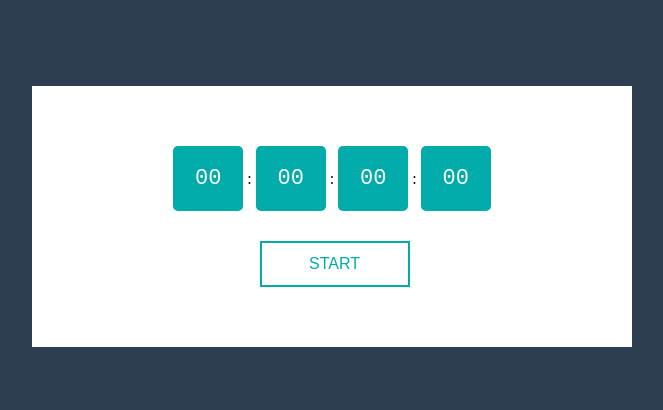
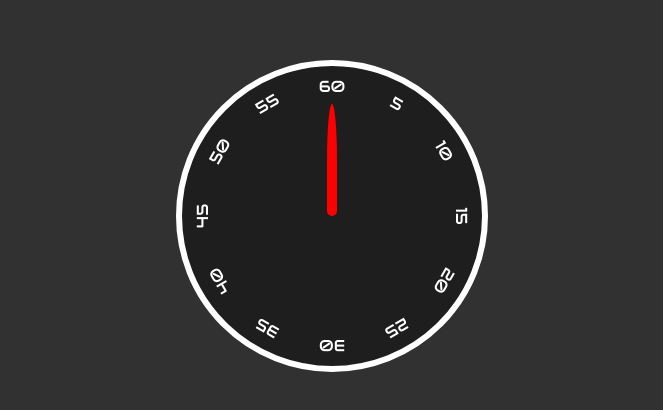
Before and after one commit to Zack1808/stopwatch, a React (Create React App) app: page / in a window 1280 px wide. Shown: the part 184-594 px from the top of the page, without its empty margins (308-971 px from the left). Built offline with nearby package versions, Linux system fonts and the light colour scheme.

Commit message:
Created new clock component

```diff
--- a/public/index.html
+++ b/public/index.html
@@ -2,14 +2,14 @@
 <html lang="en">
   <head>
     <meta charset="utf-8" />
-    <link rel="icon" href="%PUBLIC_URL%/favicon.ico" />
+    <link rel="icon" href="%PUBLIC_URL%/stopwatch.png" />
     <meta name="viewport" content="width=device-width, initial-scale=1" />
     <meta name="theme-color" content="#000000" />
     <meta
       name="description"
       content="Web site created using create-react-app"
     />
-    <link rel="apple-touch-icon" href="%PUBLIC_URL%/logo192.png" />
+    <link rel="apple-touch-icon" href="%PUBLIC_URL%/stopwatch.png" />
     <!--
       manifest.json provides metadata used when your web app is installed on a
       user's mobile device or desktop. See https://developers.google.com/web/fundamentals/web-app-manifest/
--- a/src/components/App.js
+++ b/src/components/App.js
@@ -1,84 +1,74 @@
-import React, { useState } from 'react';
+import React, { useState } from "react";
 
 // Importing the costume made components
-import Button from './Button';
-import DisplayClock from './DisplayClock';
+import Button from "./Button";
+import DisplayClock from "./DisplayClock";
 
 // Importing the style file
-import '../css/App.css';
+import "../css/App.css";
 
 // Creating the App component
 const App = () => {
-
-    const [time, setTime] = useState({ms: 0, s: 0, m: 0, h: 0});
+  const [time, setTime] = useState({ ms: 0, s: 0, m: 0, h: 0 });
   const [interv, setInterv] = useState();
-    const [status, setStatus] = useState(false)
-    const [stopButtonPressed, setStopButtonPressed] = useState(false)
+  const [status, setStatus] = useState(false);
+  const [stopButtonPressed, setStopButtonPressed] = useState(false);
 
   // Temporary variables that store the current time
-    var timeMs = time.ms, timeS = time.s, timeM = time.m, timeH = time.h;
+  var timeMs = time.ms,
+    timeS = time.s,
+    timeM = time.m,
+    timeH = time.h;
 
   // Funciton that starts the timer
   const start = () => {
     timerRunnign();
     setInterv(setInterval(timerRunnign, 10));
-        setStatus(true)
+    setStatus(true);
     setStopButtonPressed(false);
-    }
+  };
 
   // Function that stops the timer
   const stop = () => {
-        clearInterval(interv)
-        setStopButtonPressed(true)
-    }
+    clearInterval(interv);
+    setStopButtonPressed(true);
+  };
 
   // Function that resets the timer to 0
   const reset = () => {
-        setTime({ms: 0, s: 0, m: 0, h: 0});
+    setTime({ ms: 0, s: 0, m: 0, h: 0 });
     clearInterval(interv);
     setStatus(false);
-        setStopButtonPressed(false)
-    }
+    setStopButtonPressed(false);
+  };
 
   // Function that increases the timers value
   const timerRunnign = () => {
-        if(timeM === 60) {
+    if (timeM === 60) {
       timeH++;
-            timeM = 0
+      timeM = 0;
     }
-        if(timeS === 60) {
+    if (timeS === 60) {
       timeM++;
-            timeS = 0
+      timeS = 0;
     }
-        if(timeMs === 100) {
+    if (timeMs === 100) {
       timeS++;
-            timeMs = 0
+      timeMs = 0;
     }
     timeMs++;
-        return setTime({h: timeH, m: timeM, s: timeS, ms: timeMs})
-    }
+    return setTime({ h: timeH, m: timeM, s: timeS, ms: timeMs });
+  };
 
   return (
     <div className="main-section">
       <div className="clock-holder">
         <div className="stopwatch">
-                    <DisplayClock time={time} />
-                    {
-                        status ?
-                        (
-                            <div>
-                                <Button text={stopButtonPressed ? "resume": "stop"} color="blue" handleOperation={stopButtonPressed ? start : stop} />
-                                <Button text="reset " color="red" handleOperation={reset} />
-                            </div>
-                        ) :
-                        (
-                            <Button text="start" color="green" handleOperation={start} />
-                        )
-                    }
+          <DisplayClock time={time} test={start} />
         </div>
       </div>
     </div>
-    )
-}
+  );
+};
 
 export default App;
--- a/src/components/DisplayClock.js
+++ b/src/components/DisplayClock.js
@@ -1,18 +1,62 @@
-import React from 'react';
+import React from "react";
 
 // Importing the style file
 import "../css/DisplayClock.css";
 
 // Creating the DisplayClock component;
-const DisplayClock = ({ time }) => {
-    return (
-        <div>
-            <span>{(time.h >= 10) ? time.h : "0" + time.h}</span>&nbsp;:&nbsp;
-            <span>{(time.m >= 10) ? time.m : "0" + time.m}</span>&nbsp;:&nbsp;
-            <span>{(time.s >= 10) ? time.s : "0" + time.s}</span>&nbsp;:&nbsp;
-            <span>{(time.ms >= 10) ? time.ms : "0" + time.ms}</span>
+const DisplayClock = ({ time, test }) => {
+  return (
+    <div className="clock">
+      <div className="numbers">
+        <div className="number" style={{ "--i": 5 }}>
+          5
         </div>
-    )
-}
+        <div className="number" style={{ "--i": 10 }}>
+          10
+        </div>
+        <div className="number" style={{ "--i": 15 }}>
+          15
+        </div>
+        <div className="number" style={{ "--i": 20 }}>
+          20
+        </div>
+        <div className="number" style={{ "--i": 25 }}>
+          25
+        </div>
+        <div className="number" style={{ "--i": 30 }}>
+          30
+        </div>
+        <div className="number" style={{ "--i": 35 }}>
+          35
+        </div>
+        <div className="number" style={{ "--i": 40 }}>
+          40
+        </div>
+        <div className="number" style={{ "--i": 45 }}>
+          45
+        </div>
+        <div className="number" style={{ "--i": 50 }}>
+          50
+        </div>
+        <div className="number" style={{ "--i": 55 }}>
+          55
+        </div>
+        <div className="number" style={{ "--i": 60 }}>
+          60
+        </div>
+      </div>
+      <div
+        className="pointer"
+        style={{
+          transform: time.s
+            ? `rotate(calc(6deg * ${time.s}))`
+            : `rotate(calc(0.06deg * ${time.ms}))`,
+        }}
+      >
+        <div className="point" onClick={test}></div>
+      </div>
+    </div>
+  );
+};
 
 export default DisplayClock;
--- a/src/css/App.css
+++ b/src/css/App.css
@@ -1,11 +1,23 @@
-*, *::before, *::after {
+@import url("https://fonts.googleapis.com/css2?family=Audiowide&display=swap");
+
+*,
+*::before,
+*::after {
   padding: 0;
   margin: 0;
   box-sizing: border-box;
+  font-family: "Audiowide", cursive;
+  /* outline: 1px solid lime !important; */
+}
+
+:root {
+  --dark: rgb(49, 49, 49);
+  --darker: rgb(30, 30, 30);
+  --light: #fff;
 }
 
 body {
-    background: #2c3e50;
+  background: var(--dark);
 }
 
 .main-section {
@@ -22,11 +34,12 @@ body {
 
 .clock-holder {
   width: 100%;
-    background: #fff;
   margin: 30px auto;
 }
 
 .stopwatch {
   padding: 60px 0;
-    text-align: center;
+  display: flex;
+  justify-content: center;
+  gap: 20px;
 }
--- a/src/css/DisplayClock.css
+++ b/src/css/DisplayClock.css
@@ -1,10 +1,51 @@
-.stopwatch span {
-    background: #00aba9;
-    color: #fff;
-    display: inline-block;
-    font-family: monospace;
-    font-size: 22px;
-    padding: 20px;
-    border-radius: 5px;
-    width: 70px;
+.clock {
+  width: 100%;
+  max-width: 300px;
+  aspect-ratio: 1 / 1;
+  background-color: rgb(30, 30, 30);
+  border-radius: 50%;
+  display: flex;
+  justify-content: center;
+  align-items: center;
+  position: relative;
+  outline: 6px solid var(--light);
 }
+
+.numbers {
+  width: 100%;
+  height: 100%;
+  border-radius: 50%;
+}
+
+.numbers .number {
+  position: absolute;
+  top: 0;
+  left: 0;
+  width: 100%;
+  height: 100%;
+  display: flex;
+  padding-top: 10px;
+  justify-content: center;
+  color: var(--light);
+  transform: rotate(calc(6deg * var(--i)));
+}
+
+.pointer {
+  width: 75%;
+  height: 75%;
+  position: absolute;
+  display: flex;
+  justify-content: center;
+  align-items: start;
+  transition: transform 1s linear;
+}
+
+.point {
+  height: 50%;
+  width: 10px;
+  background-color: red;
+  border-top-left-radius: 50%;
+  border-top-right-radius: 50%;
+  border-bottom-right-radius: 5px;
+  border-bottom-left-radius: 5px;
+}
```
Also changed, not shown: src/index.js (+4 -4 lines), public/stopwatch.png (added). Lines whose indentation alone changed are shown as unchanged.
